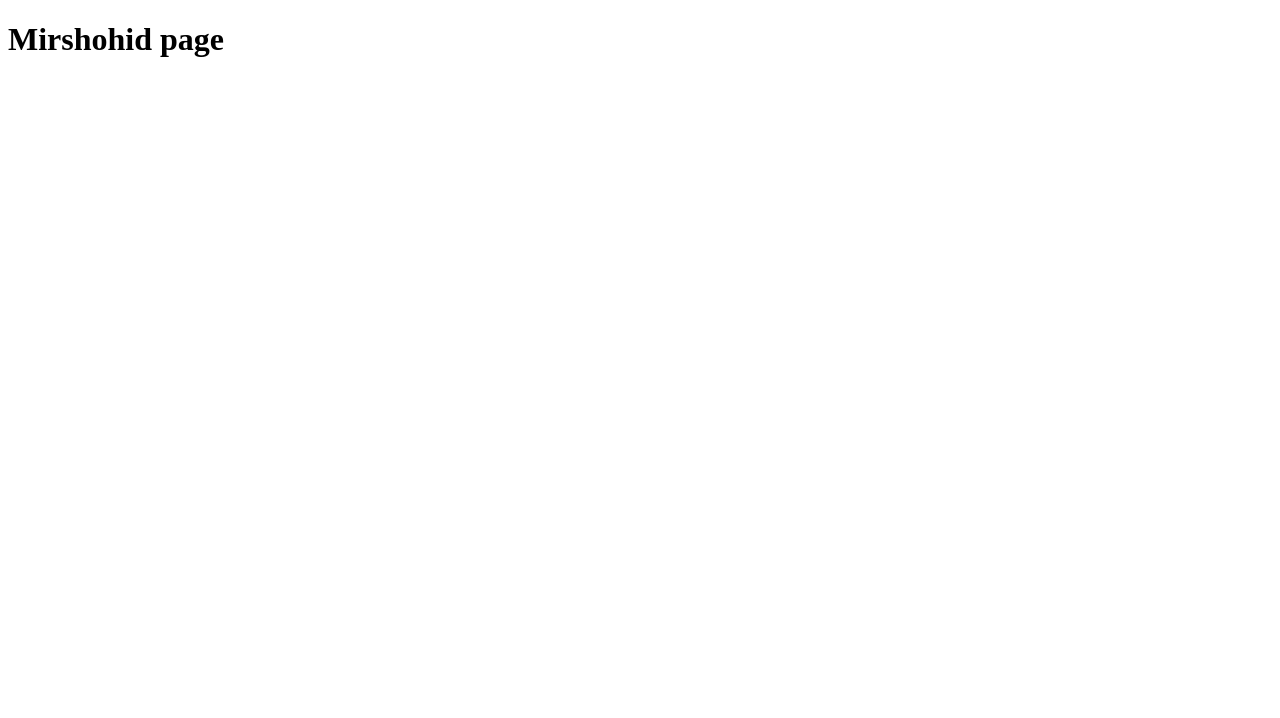
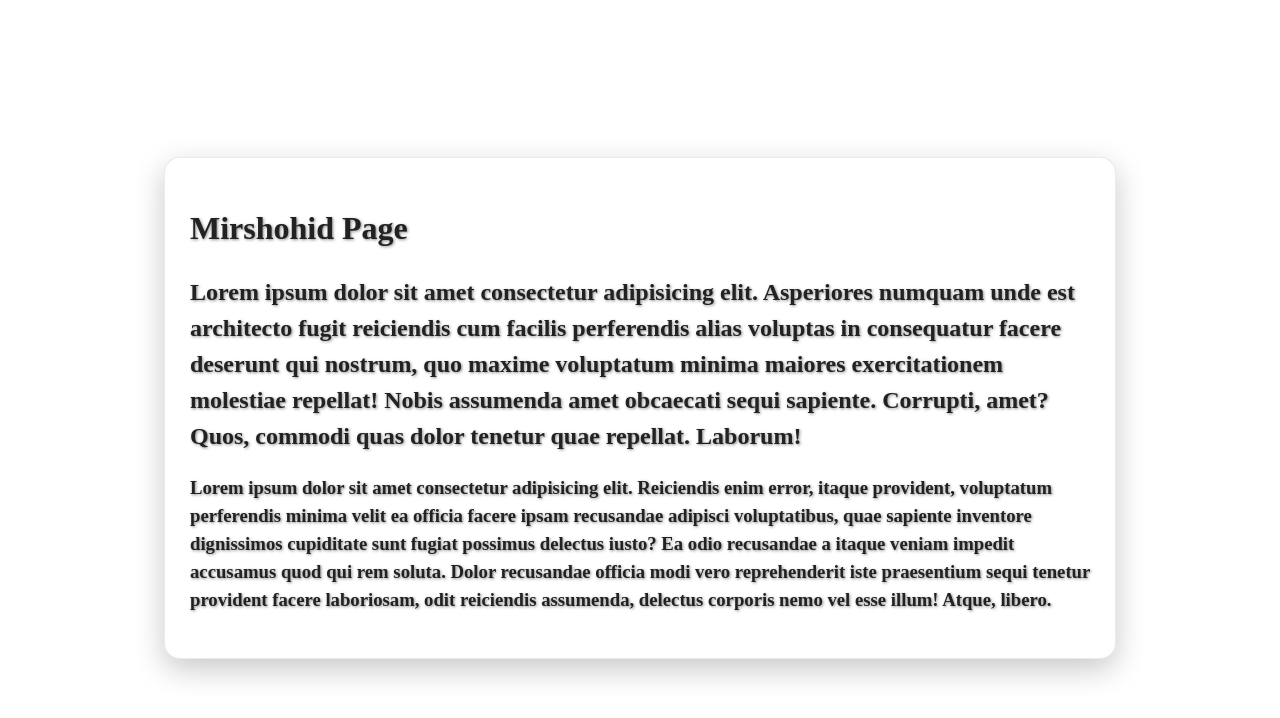
Before and after one commit to salakhbro/hackathon-training, a React (Vite) app: page /mirshoxid in a window 1280 px wide. Shown: the top 718 px of the page. Built offline with nearby package versions, Linux system fonts and the light colour scheme.

Commit message:
mirshohid

```diff
--- a/src/pages/Mirshoxid/Mirshoxid.jsx
+++ b/src/pages/Mirshoxid/Mirshoxid.jsx
@@ -1,9 +1,28 @@
 import React from 'react'
 
 function Mirshoxid() {
+  const boxStyle = {
+    maxWidth: '900px',
+    margin: '30px auto',
+    padding: '25px',
+    borderRadius: '16px',
+    backgroundColor: '#ffffff',
+    boxShadow: '0 10px 30px rgba(0, 0, 0, 0.22)',
+    textShadow: '1px 1px 3px rgba(0, 0, 0, 0.45)',
+    border: '1px solid rgba(0, 0, 0, 0.08)',
+    color: '#222',
+    lineHeight: '1.5',
+  }
+
   return (
-    <div>
-        <h1>Mirshohid page</h1>
+    <div style={{ height: '100vh', display: 'flex', alignItems: 'center', justifyContent: 'center' }}>
+      <div style={boxStyle}>
+        <h1>Mirshohid Page</h1>
+        <h2>Lorem ipsum dolor sit amet consectetur adipisicing elit. Asperiores numquam unde est architecto fugit reiciendis cum facilis perferendis alias voluptas in consequatur facere deserunt qui nostrum, quo maxime voluptatum minima maiores exercitationem molestiae repellat! Nobis assumenda amet obcaecati sequi sapiente. Corrupti, amet? Quos, commodi quas dolor tenetur quae repellat. Laborum!</h2>
+        <h3>
+          Lorem ipsum dolor sit amet consectetur adipisicing elit. Reiciendis enim error, itaque provident, voluptatum perferendis minima velit ea officia facere ipsam recusandae adipisci voluptatibus, quae sapiente inventore dignissimos cupiditate sunt fugiat possimus delectus iusto? Ea odio recusandae a itaque veniam impedit accusamus quod qui rem soluta. Dolor recusandae officia modi vero reprehenderit iste praesentium sequi tenetur provident facere laboriosam, odit reiciendis assumenda, delectus corporis nemo vel esse illum! Atque, libero.
+        </h3>
+      </div>
     </div>
   )
 }
```
Also changed, not shown: 1 other file (tests, documents, lock files or other folders).
